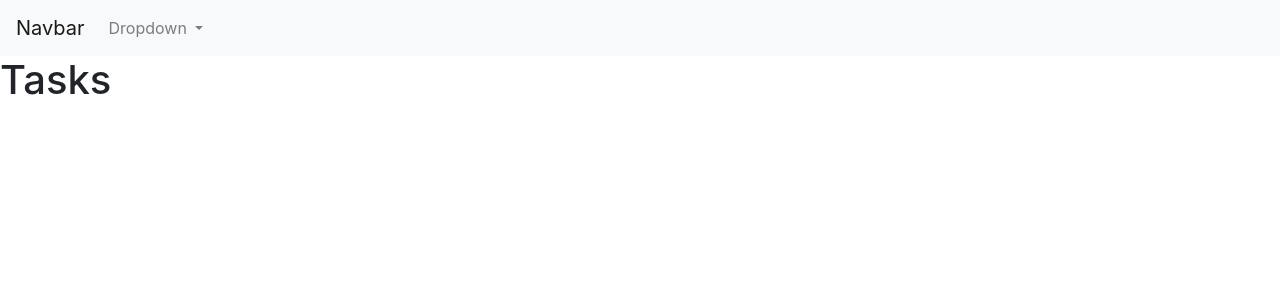
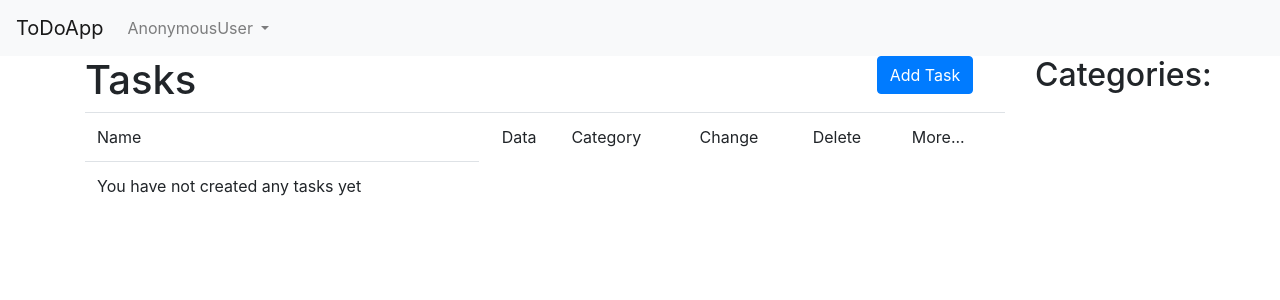
Before and after one commit to Chenger1/toDoApp-v3, a Django app: page /tasks/ in a window 1280 px wide. Shown: the top 300 px of the page. Run offline with Django 3.2, Linux system fonts and the light colour scheme; data that the repository does not hold is empty.

Commit message:
Update: Update templates

```diff
--- a/todo/tasks/templates/base.html
+++ b/todo/tasks/templates/base.html
@@ -12,7 +12,7 @@
 </head>
 <body>
 <nav class="navbar navbar-expand-lg navbar-light bg-light">
-  <a class="navbar-brand" href="#">Navbar</a>
+  <a class="navbar-brand" href="#">ToDoApp</a>
   <button class="navbar-toggler" type="button" data-toggle="collapse" data-target="#navbarSupportedContent" aria-controls="navbarSupportedContent" aria-expanded="false" aria-label="Toggle navigation">
     <span class="navbar-toggler-icon"></span>
   </button>
@@ -21,13 +21,12 @@
     <ul class="navbar-nav mr-auto">
       <li class="nav-item dropdown">
         <a class="nav-link dropdown-toggle" href="#" id="navbarDropdown" role="button" data-toggle="dropdown" aria-haspopup="true" aria-expanded="false">
-          Dropdown
+          {{ request.user }}
         </a>
         <div class="dropdown-menu" aria-labelledby="navbarDropdown">
-          <a class="dropdown-item" href="#">Action</a>
-          <a class="dropdown-item" href="#">Another action</a>
+          <a class="dropdown-item" href="#">Profile</a>
           <div class="dropdown-divider"></div>
-          <a class="dropdown-item" href="#">Something else here</a>
+          <a class="dropdown-item" href="#">Logout</a>
         </div>
       </li>
     </ul>
--- a/todo/tasks/templates/task/list.html
+++ b/todo/tasks/templates/task/list.html
@@ -3,16 +3,57 @@
 {% block title %} Tasks {% endblock %}
 
 {% block content %}
-    <div class="content">
-        <h1>Tasks</h1>
-        <div>
-            <ul>
+<div class="container">
+    <div class="row">
+        <div class="col-md-8 col-xl-10">
+            <div class="row">
+                <div class="col-10">
+                    <h1>Tasks</h1>
+                </div>
+                <div class="col-2">
+                    <button type="button" class="btn btn-primary">
+                        Add Task
+                    </button>
+                </div>
+            </div>
+            <table class="table">
+                <tr>
+                    <td>Name</td>
+                    <td class="text-center">Data</td>
+                    <td>Category</td>
+                    <td>Change</td>
+                    <td>Delete</td>
+                    <td>More...</td>
+                </tr>
+
                 {% for task in object_list %}
-                    <li>
-                        {{task.title}}
-                    </li>
+                    <tr>
+                        <td>{{ task.title }}</td>
+                        <td>{{ task.created }}</td>
+                        <td>{{ task.category }}</td>
+                        <td>
+                            <button type="button" class="btn btn-primary">Change</button>
+                        </td>
+                        <td>
+                            <button type="button" class="btn btn-primary">Delete</button>
+                        </td>
+                        <td>
+                            <button type="button" class="btn btn-primary">Show more</button>
+                        </td>
+                    </tr>
+                {% empty %}
+                    <tr>
+                        <td>
+                            You have not created any tasks yet
+                        </td>
+                    </tr>
                 {% endfor %}
-            </ul>
+            </table>
         </div>
+
+        <aside class="col-md-4 col-xl-2">
+            <h2>Categories:</h2>
+        </aside>
     </div>
+</div>
 {% endblock %}
```
Also changed, not shown: todo/tasks/static/css/base.css (added).
